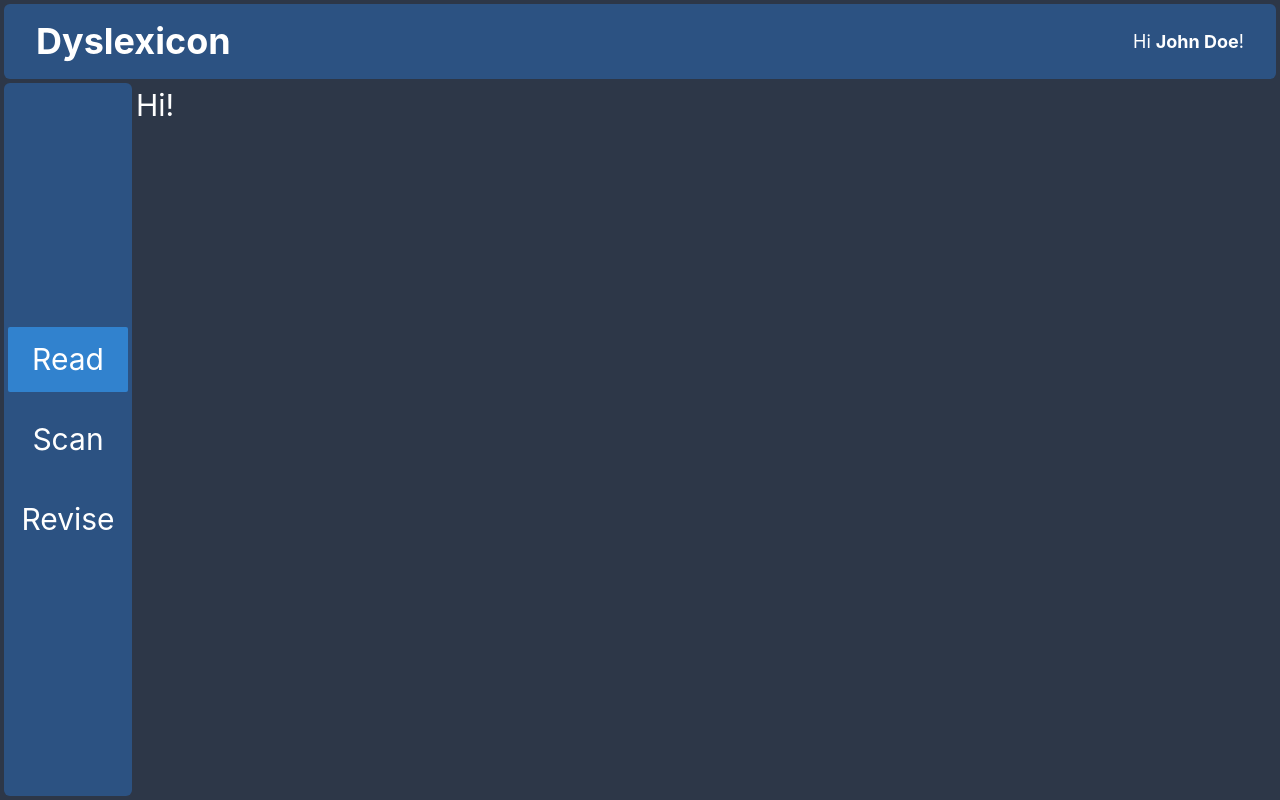
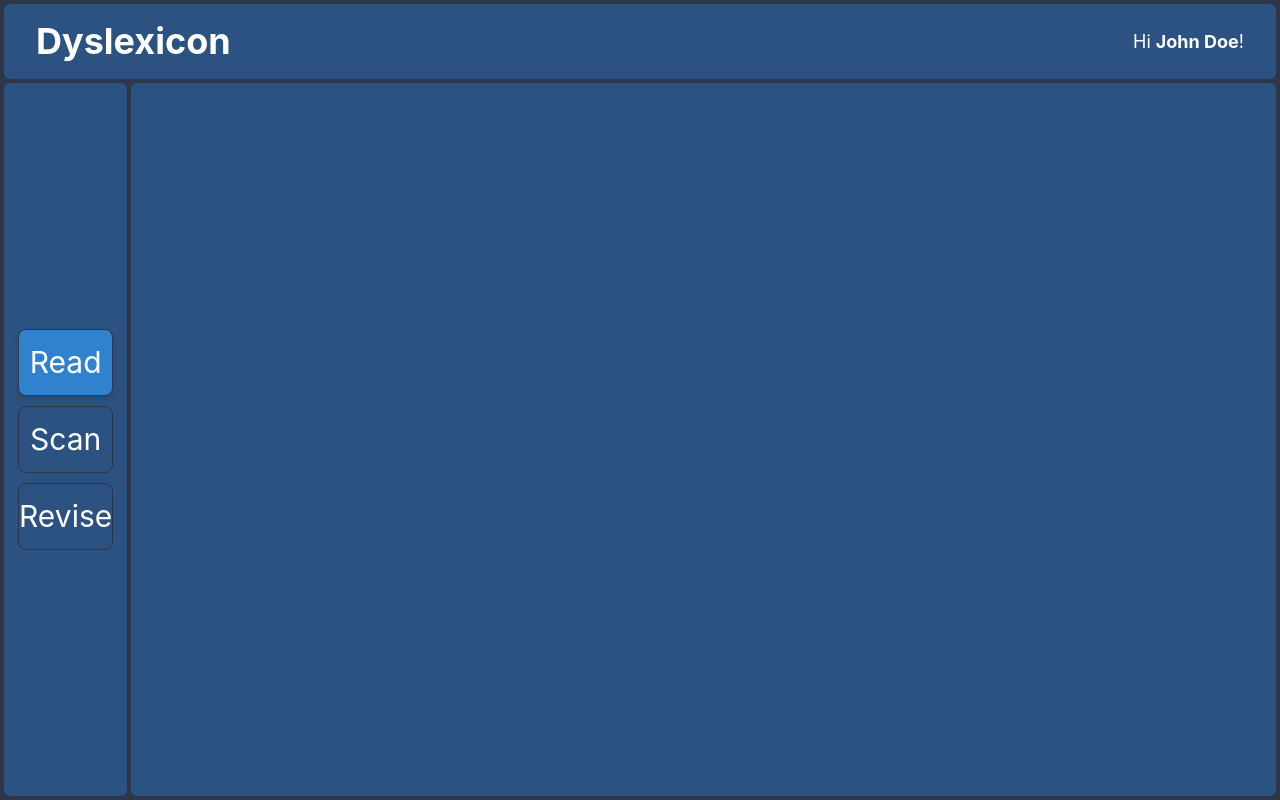
Before and after one commit to squi-ddy/dyslexicon, a React (Vite) app in the folder frontend/: page /read in a window 1280 px wide. Built offline with nearby package versions, Linux system fonts and the light colour scheme.

Commit message:
small changes

```diff
--- a/frontend/src/Home.tsx
+++ b/frontend/src/Home.tsx
@@ -1,5 +1,11 @@
+import { Box } from "@chakra-ui/react"
+
 function Home() {
-    return <div>Hi!</div>
+    return (
+        <Box bg="blue.700" w="full" minH="full" borderRadius={"md"}>
+
+        </Box>
+    )
 }
 
 export default Home
--- a/frontend/src/HomeBase.tsx
+++ b/frontend/src/HomeBase.tsx
@@ -1,6 +1,6 @@
 import { Box, Flex, Heading, Spacer } from "@chakra-ui/react"
 import { NavLink, Outlet } from "react-router-dom"
-import { homeRoutes } from "./routes"
+import { homeNav } from "./routes"
 import NavBox from "./NavBox"
 
 function HomeBase() {
@@ -16,16 +16,16 @@ function HomeBase() {
             <Flex flexGrow={1} fontSize="3xl">
                 <Box borderRadius="md" bg="blue.700" width="10vw" m="1" p="1" mt="0" py="2">
                     <nav style={{height: "100%"}}>
-                        <Flex direction={"column"} gap={15} grow={1} h="full">
+                        <Flex direction={"column"} gap={2.5} grow={1} h="full">
                             <Spacer />
-                            {homeRoutes.map(x => <NavLink style={{width: "100%"}} key={x.path!!} to={x.path!!}>{
-                                ({isActive}) => (<NavBox highlight={isActive}>{x.navTitle}</NavBox>)
+                            {homeNav.map(x => <NavLink style={{width: "100%"}} key={x.path!!} to={x.path!!}>{
+                                ({isActive}) => (<NavBox highlight={isActive}>{x.name}</NavBox>)
                             }</NavLink>)}
                             <Spacer />
                         </Flex>
                     </nav>
                 </Box>
-                <Box>
+                <Box w="full" mr="1" mb="1">
                     <Outlet />
                 </Box>
             </Flex>
--- a/frontend/src/NavBox.tsx
+++ b/frontend/src/NavBox.tsx
@@ -3,7 +3,16 @@ import { PropsWithChildren } from "react";
 
 function NavBox(props: PropsWithChildren<{highlight: boolean}>) {
     return (
-        <Box bg={props.highlight ? "blue.500" : "transparent"} maxWidth={"full"} borderRadius={"sm"} textAlign={"center"} py={2.5}>
+        <Box
+            bg={props.highlight ? "blue.500" : "transparent"}
+            boxShadow={props.highlight ? "md" : undefined}
+            borderColor={"gray.700"}
+            borderWidth={1}
+            maxWidth={"full"}
+            borderRadius={"lg"}
+            textAlign={"center"}
+            py={2.5}
+            mx={2.5}>
             {props.children}
         </Box>
     )
--- a/frontend/src/routes.tsx
+++ b/frontend/src/routes.tsx
@@ -3,21 +3,37 @@ import Home from "./Home"
 import Login from "./Login"
 import HomeBase from "./HomeBase"
 
-const homeRoutes: (RouteObject & {navTitle: string})[] = [
+const homeNav = [
+    {
+        name: "Read",
+        path: "read",
+    },
+    {
+        name: "Scan",
+        path: "scan",
+    },
+    {
+        name: "Revise",
+        path: "revise",
+    }
+]
+
+const homeRoutes: (RouteObject & {navTitle?: string})[] = [
+    {
+        path: "",
+        element: <Home />,
+    },
     {
         path: "read",
         element: <Home />,
-        navTitle: "Read",
     },
     {
         path: "scan",
         element: <Home />,
-        navTitle: "Scan",
     },
     {
         path: "revise",
         element: <Home />,
-        navTitle: "Revise",
     }
 ]
 
@@ -33,4 +49,4 @@ const globalRoutes: RouteObject[] = [
     },
 ]
 
-export {globalRoutes, homeRoutes}
+export {globalRoutes, homeRoutes, homeNav}
```
